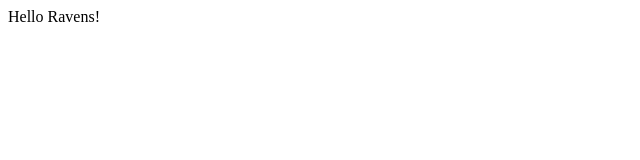
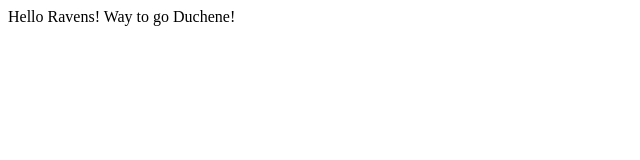
Before and after one commit to Good77696e/ravens, a plain HTML site: page index.html in a window 1280 px wide. Shown: the whole page, without its empty margins (0-640 px from the left). Drawn offline with Linux system fonts and the light colour scheme.

Commit message:
made a note about Duchene's performance

```diff
--- a/index.html
+++ b/index.html
@@ -4,6 +4,6 @@
     <title>DHL Ravens</title>
   </head>
   <body>
-    Hello Ravens!
+    Hello Ravens! Way to go Duchene!
   </body>
 </html>
```
